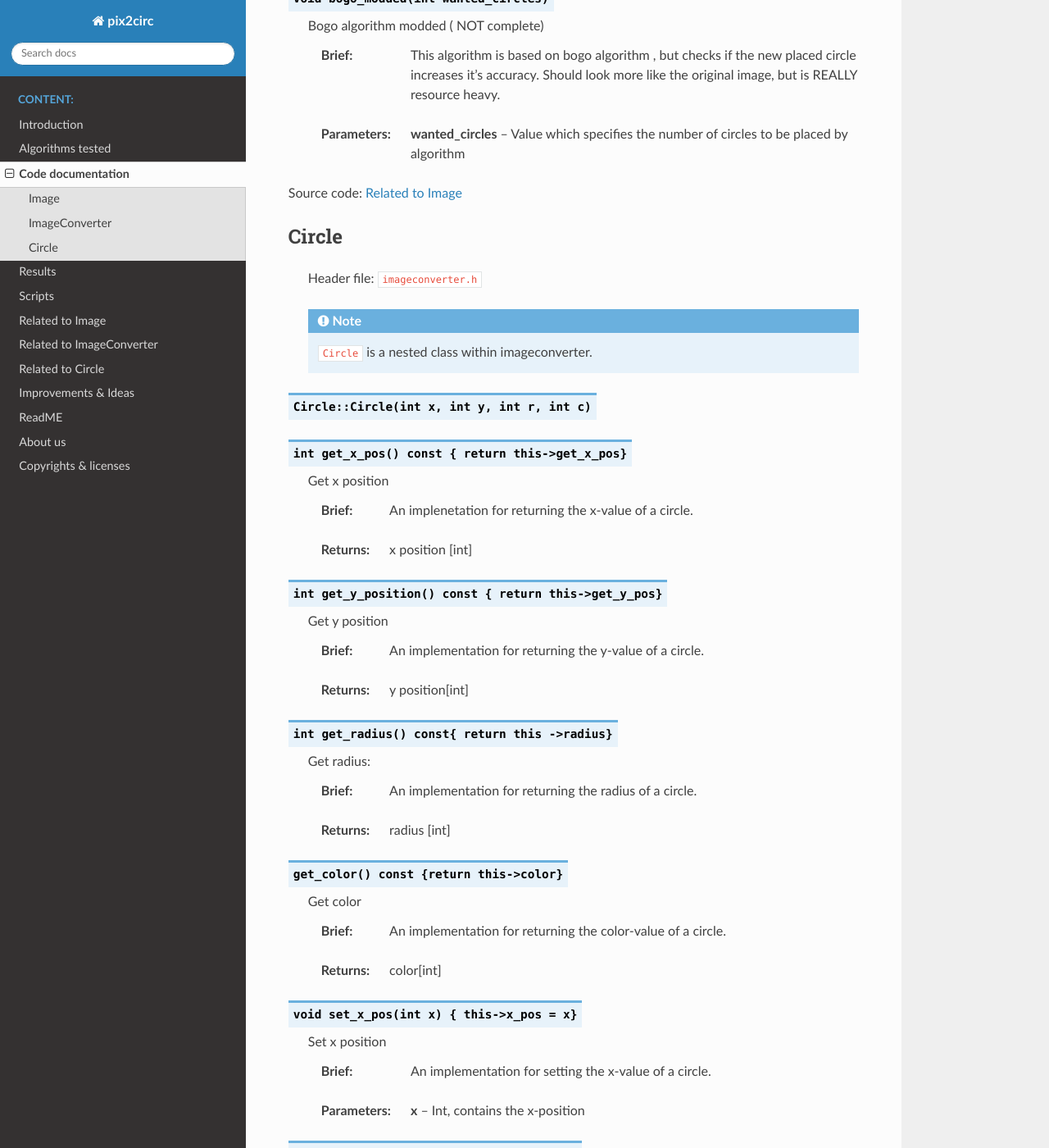
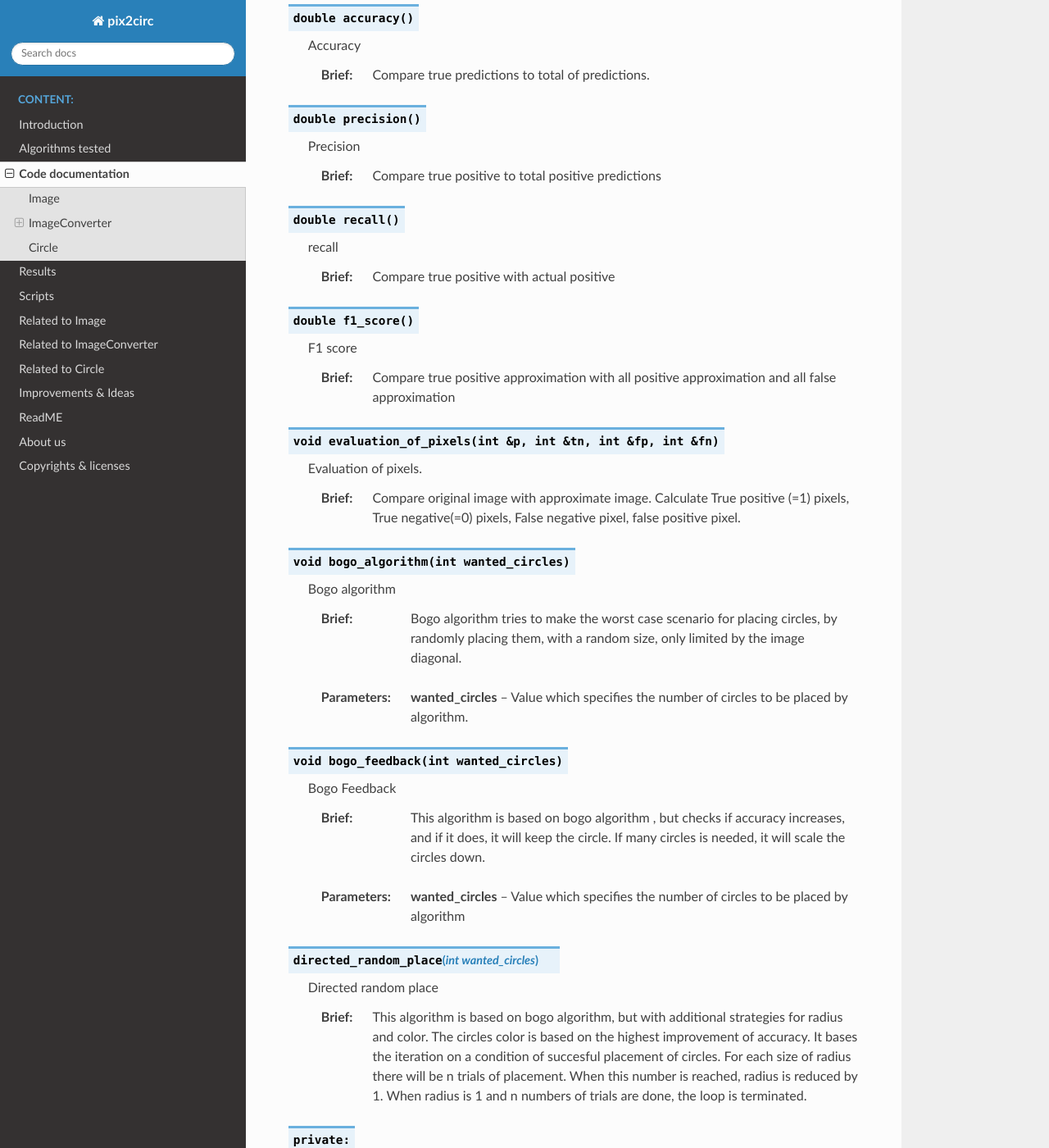
Before and after one commit to ubergard/pix2circ, a Sphinx documentation site: the page built from docs/code_doc.rst, in a window 1280 px wide and 1400 px high, scrolled down 3698 px. Shown: the whole window at 82% size. Built offline with Sphinx 7.4.7 and the Read the Docs theme 2.0.0, drawn with Linux system fonts in a browser that asks for light colours; some of the changed text lies outside the part shown.

Commit message:
Docs: Polish

```diff
--- a/docs/code_doc.rst
+++ b/docs/code_doc.rst
@@ -69,7 +69,7 @@
                 Will abort if one column is inconsistent.
                 Stores the dimensions if all checks out. |br| |br|
 
-    :parameter file_name: A string
+    :parameter file_name: A string, contains the file name.
 
 
 .. py:function:: void image_make(std::String file_name)
@@ -81,7 +81,7 @@
             store the values on a 2D array. This function and "set_dims()" can be used for custom
             size of an image. |br| |br|
 
-    :parameter file_name: A string
+    :parameter file_name: A string, contains the file name.
 
 
 .. py:function:: int check_pixel(int x, int y){return img_array[y-1][x-1]}
@@ -133,36 +133,85 @@
     Get x position
 
     :brief: Returns the x positions from the circle list. |br| |br|
-    :parameter: **i**
+    :parameter: **i** |br| |br|
 
-    :return: int
+    :return: x position [int]
+
 
 .. py:function:: int get_circle_y_pos(int i){return circle_list[i].get_y_pos()}
 
     Get y position
 
-    :brief: Returns the y positions from the circle list.|br| |br|
-    :parameter: **i**
+    :brief: Returns the y positions from the circle list. |br| |br|
+    :parameter: **i**  |br| |br|
 
-    :return: int
+    :return:  y position [int]
+
 
 .. py:function:: int get_circle_radius(int i){return circle_list[i].get_radius()}
 
     Get circle radius
 
     :brief: Returns the circle radius from the circle list. |br| |br|
-    :parameter: **i**
+    :parameter: **i**  |br| |br|
 
-    :return: int
+    :return: radius [int]
+
 
 .. py:function:: int get_circle_color(int i){return circle_list[i].get_color()}
 
     Get circle color
 
     :brief: Returns the circle color from the circle list. |br| |br|
-    :parameter: **i**
+    :parameter: **i** |br| |br|
 
-    :return: int
+    :return: circle color [int]
+
+
+.. py:function:: void print_approx_image()
+
+    Print approximate image
+
+    :brief: Prints the approximated image and if image is empty, it will display an error
+            message and return from it.
+
+
+.. py:function:: double accuracy()
+
+    Accuracy
+
+    :brief: Compare true predictions to total of predictions.
+
+
+.. py:function:: double precision()
+
+    Precision
+
+    :brief: Compare true positive to total positive predictions
+
+
+.. py:function:: double recall()
+
+    recall
+
+    :brief: Compare true positive with actual positive
+
+
+.. py:function:: double f1_score()
+
+    F1 score
+
+    :brief: Compare true positive approximation with all positive approximation and all false approximation
+
+
+.. py:function:: void evaluation_of_pixels(int &p, int &tn, int &fp, int &fn)
+
+    Evaluation of pixels.
+
+    :brief: Compare original image with approximate image. Calculate True positive (=1)
+            pixels, True negative(=0) pixels, False negative pixel, false positive pixel.
+
+
 
 .. py:function:: void bogo_algorithm(int wanted_circles)
 
@@ -174,14 +223,34 @@
     :parameter wanted_circles: Value which specifies the number of circles to be placed by algorithm.
 
 
-.. py:function:: void bogo_modded(int wanted_circles)
+.. py:function:: void bogo_feedback(int wanted_circles)
 
-    Bogo algorithm modded ( NOT complete)
+    Bogo Feedback
 
-    :brief: This algorithm is based on bogo algorithm , but checks if the new placed circle increases it's accuracy.
-            Should look more like the original image, but is REALLY resource heavy. |br| |br|
+    :brief: This algorithm is based on bogo algorithm , but checks if accuracy increases, and if it does,
+            it will keep the circle. If many circles is needed, it will scale the circles down. |br| |br|
 
     :parameter wanted_circles: Value which specifies the number of circles to be placed by algorithm
+
+
+.. py:function:: directed_random_place(int wanted_circles)
+
+    Directed random place
+
+    :brief: This algorithm is based on bogo algorithm, but with additional strategies for
+            radius and color. The circles color is based on the highest improvement of accuracy.
+            It bases the iteration on a condition of succesful placement of circles. For each size of
+            radius there will be n trials of placement. When this number is reached, radius is reduced by 1.
+            When radius is 1 and n numbers of trials are done, the loop is terminated.
+
+.. py:function:: private:
+
+    Progress bar
+
+    :brief: Prints the progress in the terminal, with a bar. |br| |br|
+
+    :parameter: Where it is, in the algorithm [int]
+    :parameter: The goal, user set parameter [int]
 
 
 Source code: :ref:`Related to Image`
@@ -236,7 +305,7 @@
 
     :brief: An implementation for setting the x-value of a circle. |br| |br|
 
-    :parameter x: Int, contains the x-position
+    :parameter x: contains the x-position [int]
 
 
 .. py:function:: void set_y_pos{int y) { this->y_pos = y}
@@ -245,7 +314,7 @@
 
     :brief: An implementation for setting the y-value of a circle. |br| |br|
 
-    :parameter y: Int, contains the y-position
+    :parameter y: contains the y-position [int]
 
 
 .. py:function:: void set_radius(int r) {assert(r>=0) this->radius = r}
@@ -254,7 +323,7 @@
 
     :brief: An implementation for setting the radius of a circle. |br| |br|
 
-    :parameter r: Int, contains the radius
+    :parameter r: contains the radius [int]
 
 
 .. py:function:: void set_color(int c) {this->color = c}
@@ -263,17 +332,19 @@
 
     :brief: An implementation for setting the color of a circle. |br| |br|
 
-    :parameter c: Int, contains the color.
+    :parameter c: contains the color. [int]
 
 
 .. py:function:: bool check_circle()
 
-    Check circle (not finished)
+    Check circle
 
     :brief: Function for checking the area, which the  circle is placed.
             Will store relevant data. |br| |br|
 
     :return bool: Tells if the circle is placed on a black pixel.
+
+
 
 
 |br|
--- a/docs/readme.rst
+++ b/docs/readme.rst
@@ -30,8 +30,8 @@
 Directed random place :2 |br|
 Bogo feedback         :3 |br|
 
-The different algorithms work in different ways, for Bogo place and the *placeholder* name algorithms,
-you have to assign how many circles you want to run with. For the modified bogo place,
+The different algorithms work in different ways, for Bogo place and the *Directed random place* algorithms,
+you have to assign how many circles you want to run with. For the *Bogo feedback - accuracy*,
 you assign the accuracy that you want it to run with, with a number between 1-99, the higher the number,
 the better accuracy you will get. After you have run the program, it will generate a .png image in the pix2circ folder. |br|
 
```
Also changed, not shown: other parts of docs/code_doc.rst (+1 -1 lines), other parts of docs/readme.rst (+1 -1 lines), docs/improv.rst (+43 -1 lines), docs/images/circlecpp.png, docs/images/circleh.png, docs/images/convertercpp.png, docs/images/converterh.png, docs/images/imagecpp.png, docs/images/imageh.png, 2 other files.
